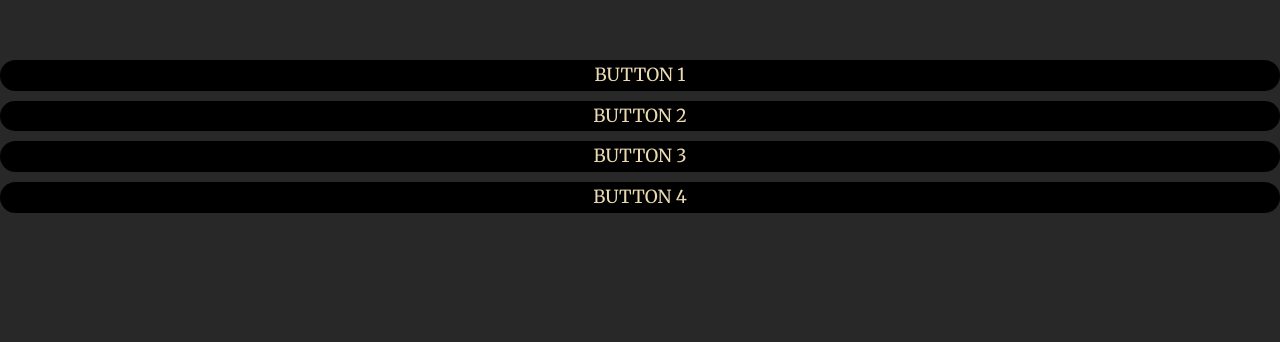
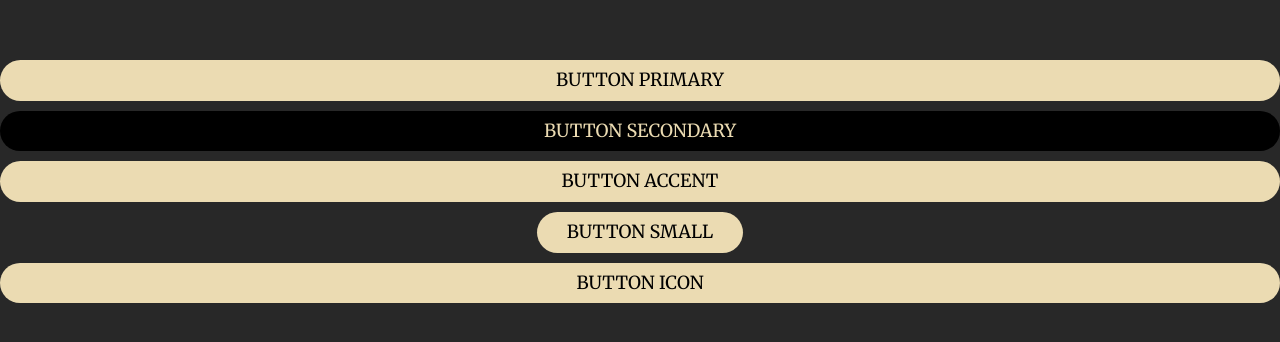
Before and after one commit to Chxshire22/Photographer-Portfolio, a plain HTML site: page index.html in a window 1280 px wide. Shown: the part 190-532 px from the top of the page. Drawn offline with Linux system fonts and the light colour scheme.

Commit message:
edited buttons

```diff
--- a/css/style.css
+++ b/css/style.css
@@ -139,13 +139,24 @@ a:hover{
 	outline: 0;
 	border-radius: var(--border-radius);
 	border: 0;
-	background-color: black;
-	padding: 0.5rem 2rem;
+	background-color: var(--color-body-dark);
+	padding: 1rem 2rem;
 	text-align: center;
 	text-transform: uppercase;
 	white-space: nowrap;
 	width: 100%;
 	text-decoration: none;
+	cursor: pointer;
+}
+
+.btn--secondary{
+	background: black;
+	color: var(--color-body-dark);
+}
+
+.btn--small{
+	width: fit-content;
+	padding: 1rem 3rem;
 }
 
 /* collapsibles */
--- a/index.html
+++ b/index.html
@@ -17,10 +17,11 @@
 
     <div class="grid" style="padding-top: 30vh;">
 
-    <button class="btn btn--primary"><a href="#">button 1</a></button>
-    <button class="btn btn--secondary"><a href="#">button 2</a></button>
-    <button class="btn btn--accent"><a href="#">button 3</a></button>
-    <button class="btn btn--small"><a href="#">button 4</a></button>
+    <button class="btn btn--primary">button primary</button>
+    <button class="btn btn--secondary">button secondary</button>
+    <button class="btn btn--accent">button accent</button>
+    <button class="btn btn--small">button small</button>
+	<button class="btn btn--icon">button icon</button>
   </div>
   </body>
 </html>
```
